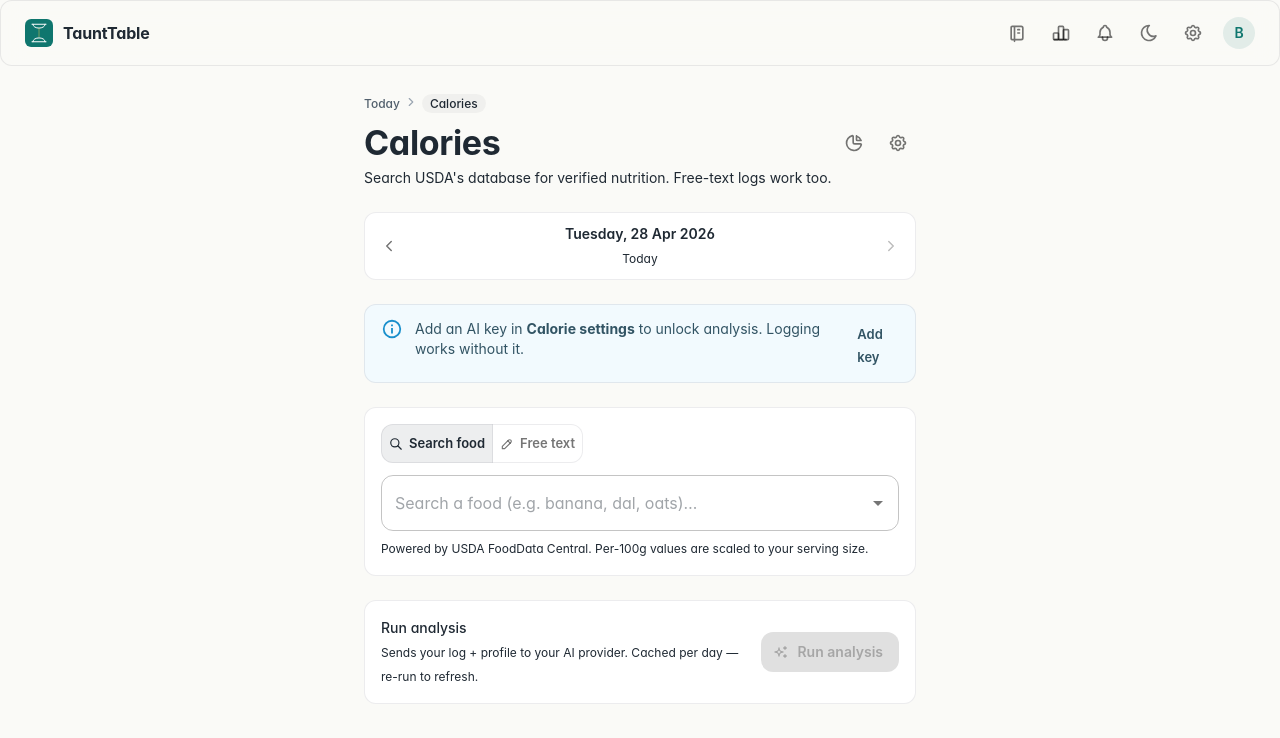
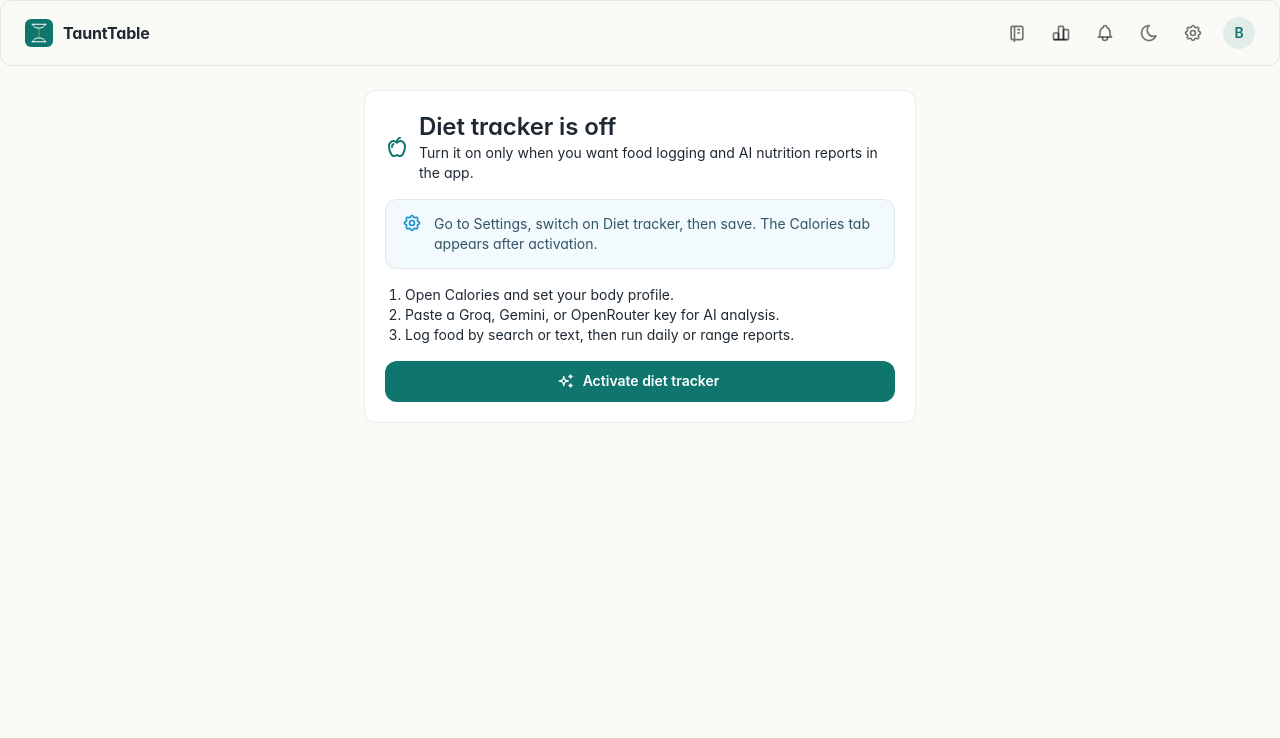
Before and after one commit to Bhav-ikkk/TimeManager, a Next.js app: page /calories in a window 1280 px wide. Shown: the top 738 px of the page. Built offline with nearby package versions, Linux system fonts and the light colour scheme; what @mui/material-nextjs would draw is missing.

Commit message:
feat(calories): guard diet routes

```diff
--- a/src/app/calories/page.js
+++ b/src/app/calories/page.js
@@ -48,7 +48,9 @@ import Link from 'next/link';
 import { format, addDays, subDays } from 'date-fns';
 import AppShell from '@/components/AppShell';
 import Crumbs from '@/components/Crumbs';
+import DietActivationPanel from '@/components/DietActivationPanel';
 import EmptyState from '@/components/EmptyState';
+import { useDietFeatureEnabled } from '@/hooks/useDietFeatureEnabled';
 import {
   todayKey,
   addFoodEntry,
@@ -73,6 +75,28 @@ function fmtKcal(n) {
 }
 
 export default function CaloriesPage() {
+  const { enabled, ready } = useDietFeatureEnabled();
+
+  if (!ready) {
+    return (
+      <AppShell initial="B">
+        <Card sx={{ p: 2 }}><LinearProgress /></Card>
+      </AppShell>
+    );
+  }
+
+  if (!enabled) {
+    return (
+      <AppShell initial="B">
+        <DietActivationPanel />
+      </AppShell>
+    );
+  }
+
+  return <CaloriesPageContent />;
+}
+
+function CaloriesPageContent() {
   const [date, setDate] = useState(() => new Date());
   const dateKey = useMemo(() => todayKey(date), [date]);
   const [entries, setEntries] = useState([]);
--- /dev/null
+++ b/src/components/DietActivationPanel.js
@@ -0,0 +1,64 @@
+'use client';
+
+import { useState } from 'react';
+import { Alert, Box, Button, Card, Stack, Typography } from '@mui/material';
+import { IconApple, IconCheck, IconSettings, IconSparkles } from '@tabler/icons-react';
+import { setDietFeatureEnabled } from '@/lib/features';
+
+export default function DietActivationPanel() {
+  const [busy, setBusy] = useState(false);
+  const [activated, setActivated] = useState(false);
+
+  async function activate() {
+    setBusy(true);
+    try {
+      await setDietFeatureEnabled(true);
+      setActivated(true);
+    } finally {
+      setBusy(false);
+    }
+  }
+
+  return (
+    <Card sx={{ p: { xs: 2, sm: 2.5 } }}>
+      <Stack spacing={2}>
+        <Stack direction="row" spacing={1.25} sx={{ alignItems: 'center' }}>
+          <Box sx={{ color: 'primary.main', display: 'flex' }}>
+            <IconApple size={24} />
+          </Box>
+          <Box sx={{ flex: 1, minWidth: 0 }}>
+            <Typography variant="h5">Diet tracker is off</Typography>
+            <Typography variant="body2" color="text.secondary">
+              Turn it on only when you want food logging and AI nutrition reports in the app.
+            </Typography>
+          </Box>
+        </Stack>
+
+        <Alert icon={<IconSettings size={20} />} severity="info">
+          Go to Settings, switch on Diet tracker, then save. The Calories tab appears after activation.
+        </Alert>
+
+        <Box component="ol" sx={{ m: 0, pl: 2.5 }}>
+          <Typography component="li" variant="body2">Open Calories and set your body profile.</Typography>
+          <Typography component="li" variant="body2">Paste a Groq, Gemini, or OpenRouter key for AI analysis.</Typography>
+          <Typography component="li" variant="body2">Log food by search or text, then run daily or range reports.</Typography>
+        </Box>
+
+        {activated ? (
+          <Alert icon={<IconCheck size={20} />} severity="success">
+            Diet tracker activated. Calories is now available in navigation.
+          </Alert>
+        ) : null}
+
+        <Button
+          variant="contained"
+          startIcon={<IconSparkles size={18} />}
+          onClick={activate}
+          disabled={busy || activated}
+        >
+          Activate diet tracker
+        </Button>
+      </Stack>
+    </Card>
+  );
+}
```
Also changed, not shown: src/app/calories/reports/page.js (+24 -0 lines), src/app/calories/settings/page.js (+26 -0 lines).
